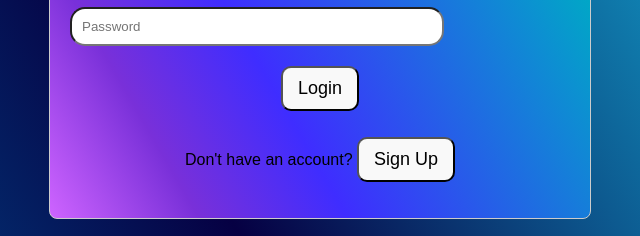
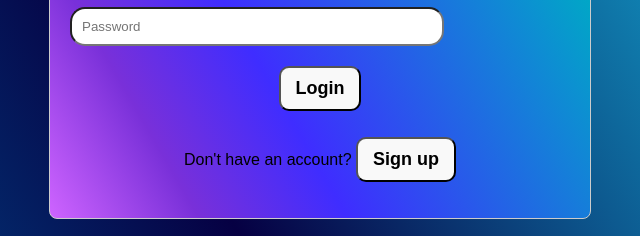
Before and after one commit to Prateekchittor/ChatApplication, a website: page frontend/index.html in a window 1280 px wide. Shown: the part 462-698 px from the top of the page, 320-960 px from the left. Drawn offline with nearby package versions, Linux system fonts and the light colour scheme.

Commit message:
Update index.html

```diff
--- a/frontend/index.html
+++ b/frontend/index.html
@@ -27,10 +27,10 @@
       <input type="email" id="login-email" placeholder="Email">
       <input type="password" id="login-password" placeholder="Password">
 
-      <button onclick="login()" class="btn">Login</button>
+      <button onclick="login()" class="btn"><b>Login</b></button>
 
 
-      <p>Don't have an account? <a href="#" onclick="showSignup()"><button class="btn">Sign Up</button></a></p>
+      <p>Don't have an account? <a href="#" onclick="showSignup()"><button class="btn"><b>Sign up</b></button></a></p>
 
 
     </div>
@@ -42,9 +42,9 @@
       <input type="email" id="signup-email" placeholder="Email">
       <input type="password" id="signup-password" placeholder="Password">
 
-      <button onclick="signup()" class="btn">Sign Up</button>
+      <button onclick="signup()" class="btn"><b>Sign up</b></button>
 
-      <p>Already have an account? <a href="#" onclick="showLogin()"><button class="btn">Login</button></a></p>
+      <p>Already have an account? <a href="#" onclick="showLogin()"><button class="btn"><b>Login</b></button></a></p>
     </div>
 
 
```
